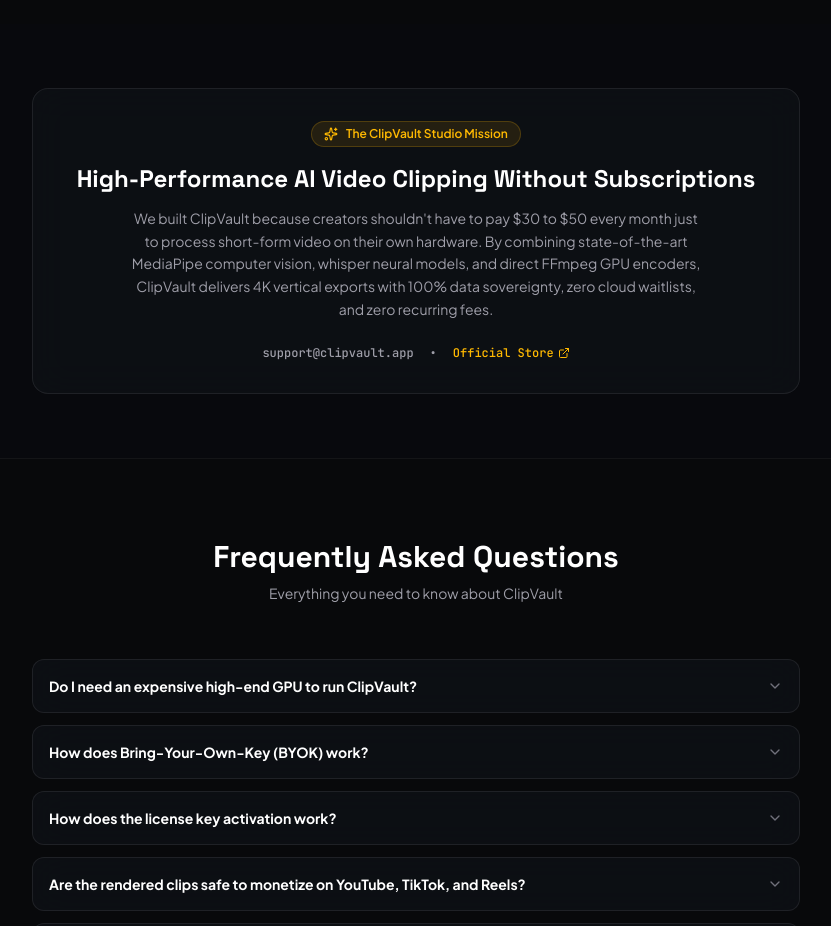
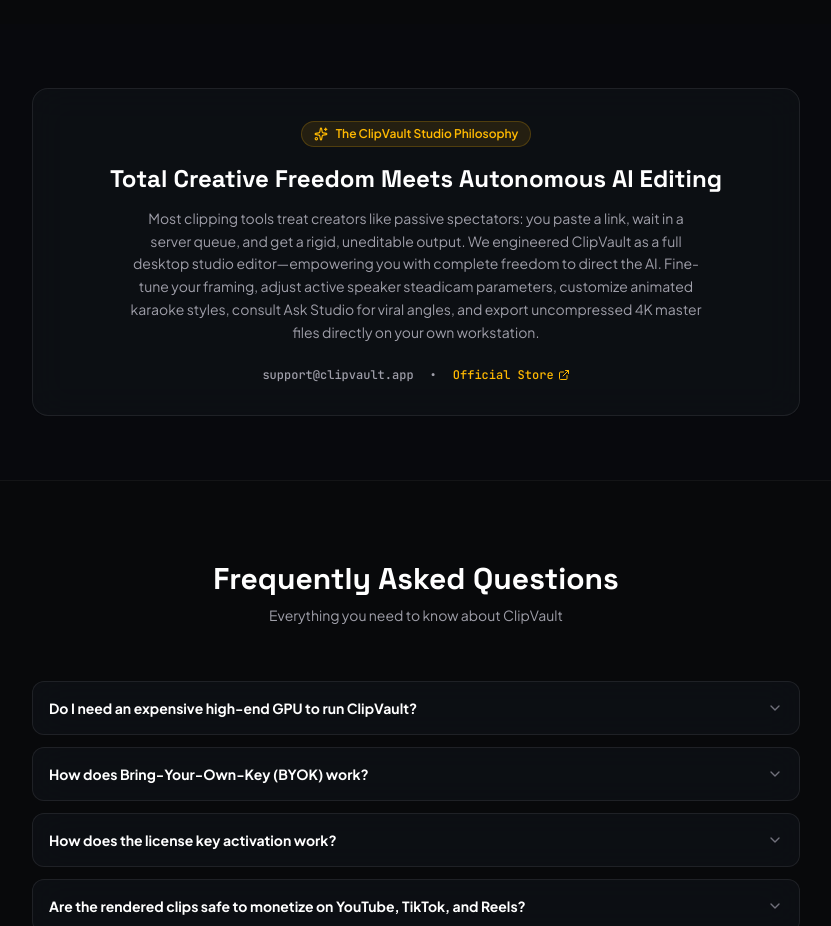
Before and after one commit to jmarkTheDeveloper/clipvault-web, a React (Vite) app: page / in a window 1280 px wide. Shown: the part 5260-6186 px from the top of the page, without its empty margins (224-1055 px from the left). Built offline with nearby package versions, Linux system fonts and the light colour scheme; the HTML template or start-up script is replaced by a standard one.

Commit message:
copy: reposition marketing towards creative studio freedom and editor control rather than low cost

```diff
--- a/src/App.tsx
+++ b/src/App.tsx
@@ -978,13 +978,13 @@ export default function App() {
         <div className="max-w-3xl mx-auto glass-card p-8 rounded-2xl border border-white/10 text-center">
           <div className="inline-flex items-center gap-2 px-3 py-1 rounded-full bg-amber-400/10 text-amber-400 text-xs font-semibold mb-4 border border-amber-400/20">
             <Sparkles className="w-3.5 h-3.5" />
-            <span>The ClipVault Studio Mission</span>
+            <span>The ClipVault Studio Philosophy</span>
           </div>
           <h3 className="font-display text-2xl font-extrabold text-white mb-3">
-            High-Performance AI Video Clipping Without Subscriptions
+            Total Creative Freedom Meets Autonomous AI Editing
           </h3>
           <p className="text-xs sm:text-sm text-zinc-400 leading-relaxed max-w-xl mx-auto mb-6">
-            We built ClipVault because creators shouldn't have to pay $30 to $50 every month just to process short-form video on their own hardware. By combining state-of-the-art MediaPipe computer vision, whisper neural models, and direct FFmpeg GPU encoders, ClipVault delivers 4K vertical exports with 100% data sovereignty, zero cloud waitlists, and zero recurring fees.
+            Most clipping tools treat creators like passive spectators: you paste a link, wait in a server queue, and get a rigid, uneditable output. We engineered ClipVault as a full desktop studio editor—empowering you with complete freedom to direct the AI. Fine-tune your framing, adjust active speaker steadicam parameters, customize animated karaoke styles, consult Ask Studio for viral angles, and export uncompressed 4K master files directly on your own workstation.
           </p>
           <div className="flex items-center justify-center gap-4 text-xs font-mono text-zinc-400">
             <a href="mailto:support@clipvault.app" className="hover:text-amber-400 transition-colors">
```
